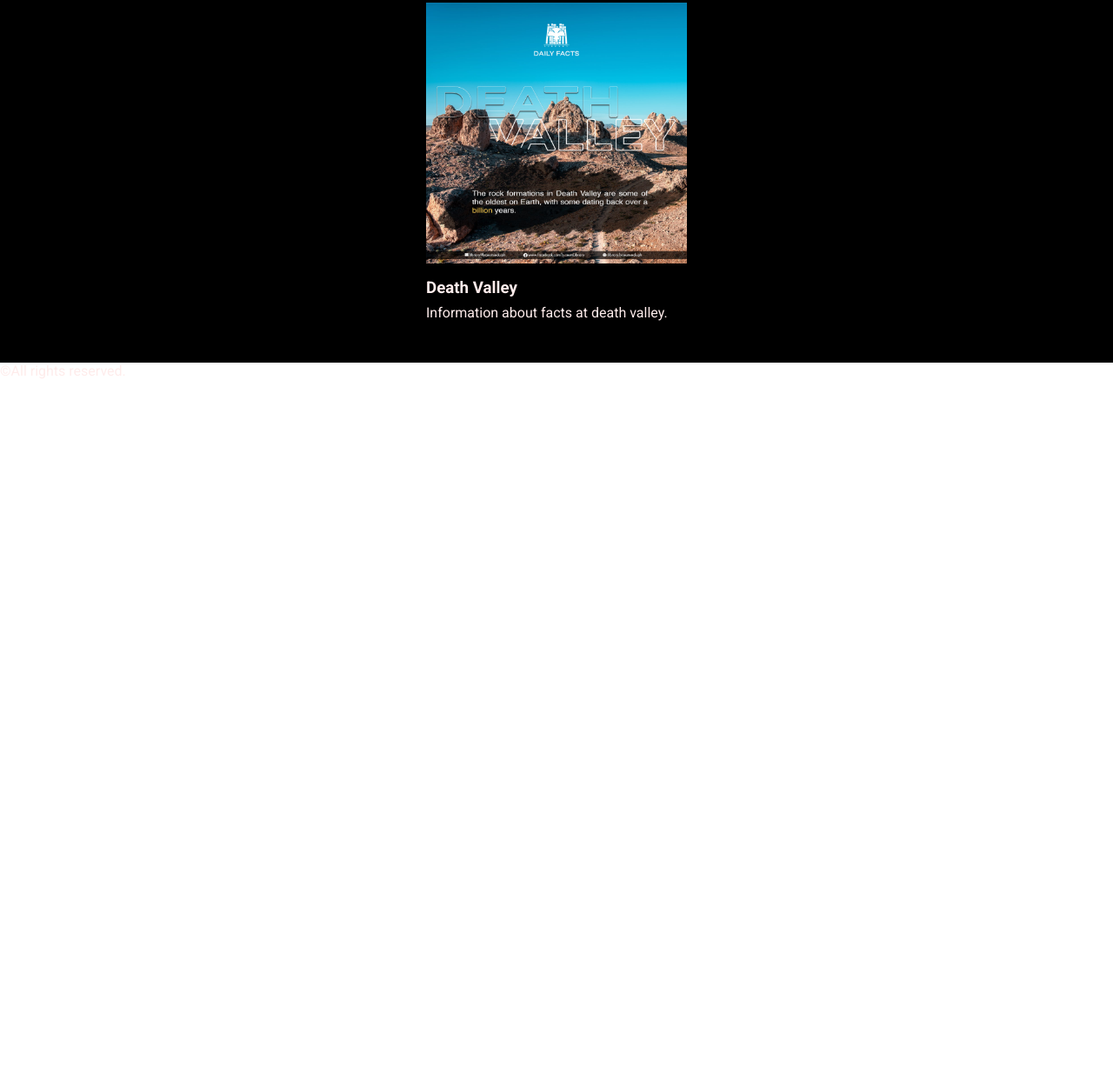
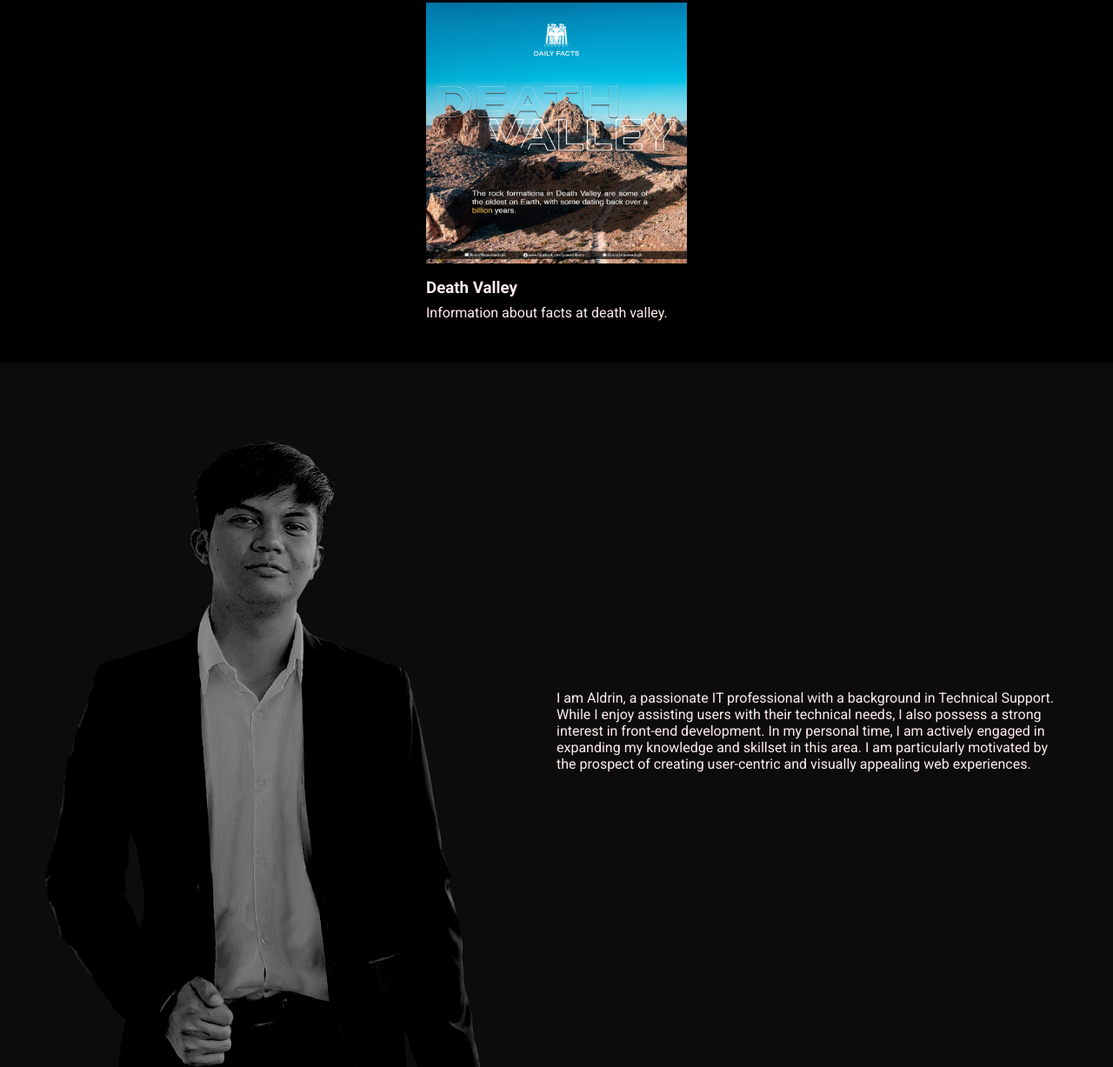
Before and after one commit to Drinisit/my-first-website, a plain HTML site: page index.html in a window 1280 px wide. Shown: the part 1850-3077 px from the top of the page at 87% size. Before the commit the page ends 2286 px from the top, so only its background shows below. Drawn offline with Linux system fonts and the light colour scheme.

Commit message:
Add: about section

```diff
--- a/index.html
+++ b/index.html
@@ -141,6 +141,18 @@
         </div>
        </section>
 
+       <section class="about">
+        <div class="about-content">
+            <div class="about-img">
+                <img src="./assets/about-drinz.png" alt="about image">
+            </div>
+
+            <div class="about-description">
+                <p>I am Aldrin, a passionate IT professional with a background in Technical Support.  While I enjoy assisting users with their technical needs, I also possess a strong interest in front-end development.  In my personal time, I am actively engaged in expanding my knowledge and skillset in this area.  I am particularly motivated by the prospect of creating user-centric and visually appealing web experiences.</p>
+            </div>
+        </div>
+       </section>
+
     </main>
     <footer>
         <p>&copy;All rights reserved.</p>
--- a/style.css
+++ b/style.css
@@ -189,7 +189,7 @@ li a:hover{
 
 
 
-/* CSS Project */
+/* Project css */
 .project{
     width: 100%;
     background-color: var(--primary-bg);
@@ -228,6 +228,37 @@ li a:hover{
 .card-banner h3{
     margin: 0.8rem 0 0.5rem 0;
 }
+
+/* About css */
+.about{
+    width: 100%;
+    background-color: var(--second-bg);
+}
+
+.about-content{
+    max-width: 1240px;
+    height: auto;
+    padding: 2rem;
+    margin: auto;
+    display: flex;
+    flex-wrap: wrap;
+    color:var(--primary-font);
+}
+
+.about-img{
+    width: 50%;
+}
+
+.about-img img{
+    width: 500px;
+}
+
+.about-description{
+    width:50%;
+    display: flex;
+    align-items: center;
+}
+
 
 @media screen and (min-width: 440px){
     .service-cards{
```
Also changed, not shown: assets/about-drinz.png (added).
